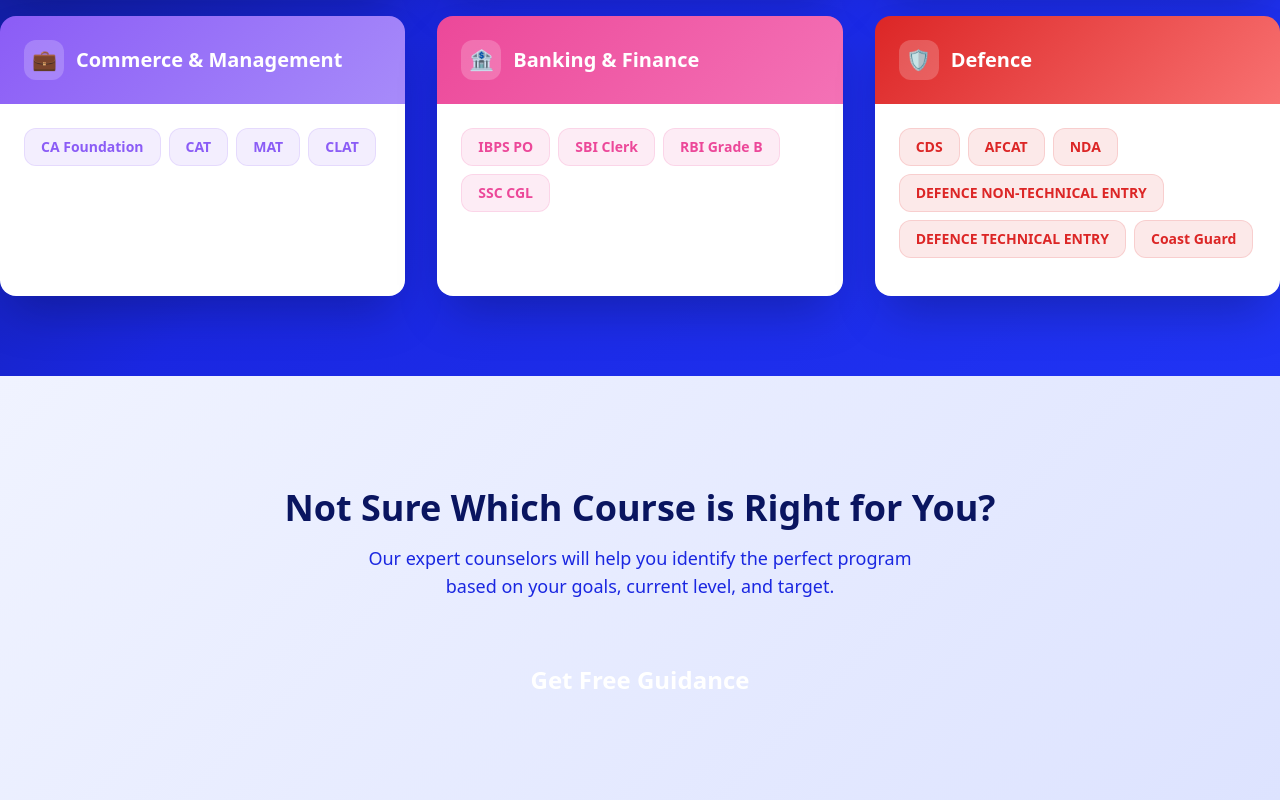
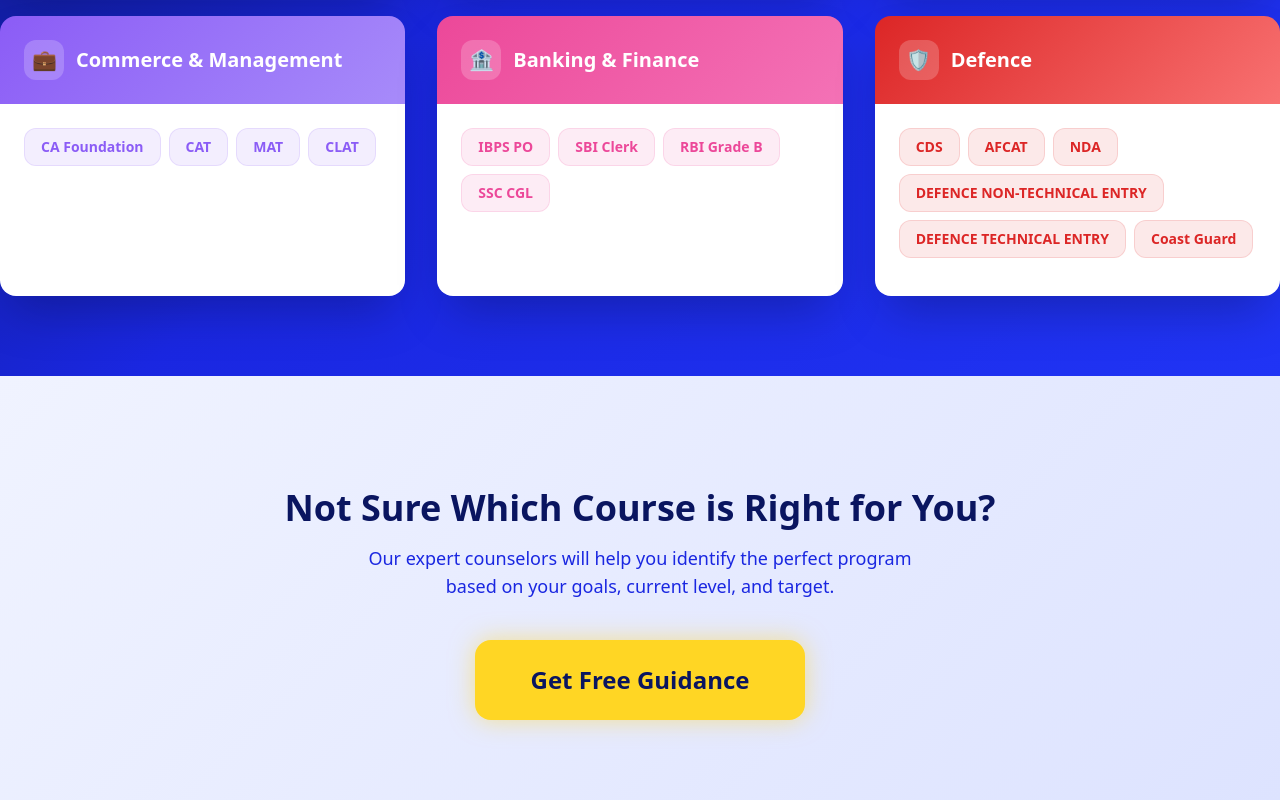
Before and after one commit to TovernaxLegion/Tovernax-Legion, a Next.js app: page /courses in a window 1280 px wide. Shown: the part 1693-2493 px from the top of the page. Built offline with nearby package versions, Linux system fonts and the light colour scheme.

Commit message:
Add gold-blue CTA animation to globals.css

```diff
--- a/src/app/globals.css
+++ b/src/app/globals.css
@@ -101,4 +101,13 @@
 .animate-tricolor-cta {
   animation: tricolor-cta 3s ease-in-out infinite;
 }
+  @keyframes gold-blue-cta {
+  0%, 45% { background: #ffd624; color: #0a1560; box-shadow: 0 0 25px rgba(255, 214, 36, 0.5); }
+  50%, 95% { background: #1a27e1; color: #ffffff; box-shadow: 0 0 25px rgba(26, 39, 225, 0.5); }
+  96%, 100% { background: #ffd624; color: #0a1560; box-shadow: 0 0 25px rgba(255, 214, 36, 0.5); }
 }
+
+.animate-gold-blue-cta {
+  animation: gold-blue-cta 2.5s ease-in-out infinite;
+}
+}
```
